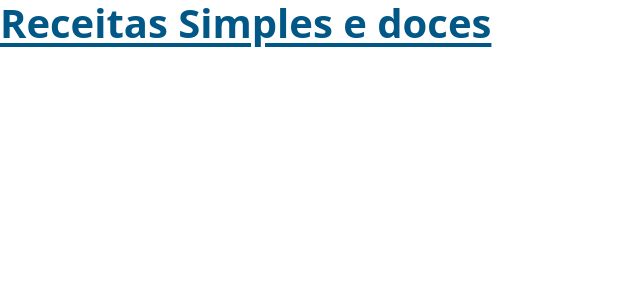
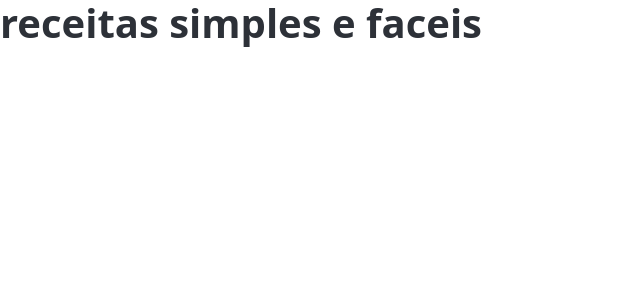
Before and after one commit to pedro-antunes-srn/receitas-de-bolo, a Django app: page / in a window 1280 px wide. Shown: the top 300 px of the page, without its empty margins (0-640 px from the left). Run offline with Django 5.2, Linux system fonts and the light colour scheme; data that the repository does not hold is empty; some libraries are stand-ins or nearby versions.

Commit message:
Added view and template for detailed blog post as well as CSS for the site.

```diff
--- a/bolo/templates/bolo/base.html
+++ b/bolo/templates/bolo/base.html
@@ -0,0 +1,22 @@
+{% load static %}
+<html>
+    <head>
+        <title>receitas</title>
+        <link rel="stylesheet" href="https://cdn.jsdelivr.net/npm/@picocss/pico@2/css/pico.min.css">
+        <link href='//fonts.googleapis.com/css?family=Lobster&subset=latin,latin-ext' rel='stylesheet' type='text/css'>
+        <link rel="stylesheet" href="{% static 'css/bolo.css' %}">
+    </head>
+    <body>
+        <div class="page-header">
+            <h1>receitas simples e faceis</h1>
+        </div>
+        <div class="content container">
+            <div class="row">
+                <div class="col-md-8">
+                {% block content %}
+                {% endblock %}
+                </div>
+            </div>
+        </div>
+    </body>
+</html>
--- a/bolo/templates/bolo/sabor.html
+++ b/bolo/templates/bolo/sabor.html
@@ -1,32 +1,14 @@
-<!doctype html>
-<html lang="en">
-  <head>
-    <meta charset="utf-8">
-    <meta name="viewport" content="width=device-width, initial-scale=1">
-    <meta name="color-scheme" content="light dark">
-    <link
-    rel="stylesheet"
-    href="https://cdn.jsdelivr.net/npm/@picocss/pico@2/css/pico.min.css"
-  >    <title>Receitas</title>
-  </head>
-  <body>
-    <div>
-      <h1><a href="/">Receitas Simples e doces</a></h1>
-  </div>
+{% extends 'bolo/base.html' %}
+{% block content %}
+  {% for bolo in bolos %}
 
-  {% for bolo in bolos %}
-      <div>
-        <hr>
-          <p>{{ bolo.criador }}</p>
-          <hr>
-          <h2><a href="">{{ bolo.bolo }}</a></h2>
-          <hr>
-          <p>{{ bolo.ingredientes|linebreaksbr }}</p>
-          <hr>
-          <p>{{ bolo.preparo|linebreaksbr }}</p>
-          <hr>
+
+
+      <div class="bolo">
+          <div class="">
+            <h2><a href="{% url 'receita'  slug=bolo.slug %}">{{ bolo.bolo }}</a></h2>
+            <h3>criado por {{ bolo.criador}}</h3>
+          </div>
       </div>
   {% endfor %}
-
-  </body>
-</html>
+  {% endblock %}
--- a/bolo/urls.py
+++ b/bolo/urls.py
@@ -4,4 +4,5 @@ from . import views
 
 urlpatterns = [
     path('', views.sabor, name='sabor'),
+    path('receita/<slug>/', views.receita, name='receita'),
 ]
--- a/bolo/views.py
+++ b/bolo/views.py
@@ -1,6 +1,10 @@
-from django.shortcuts import render
+from django.shortcuts import render, get_object_or_404
 from .models import Bolo
 
 def sabor(request):
     bolos = Bolo.objects.all()
     return render(request, 'bolo/sabor.html', {'bolos': bolos})
+
+def receita(request, slug):
+    bolo = get_object_or_404(Bolo, slug=slug)
+    return render(request, 'bolo/receita.html', {'bolo': bolo})
```
Also changed, not shown: bolo/templates/bolo/receita.html (added, +16 -0 lines), bolo/static/css/bolo.css (added).
